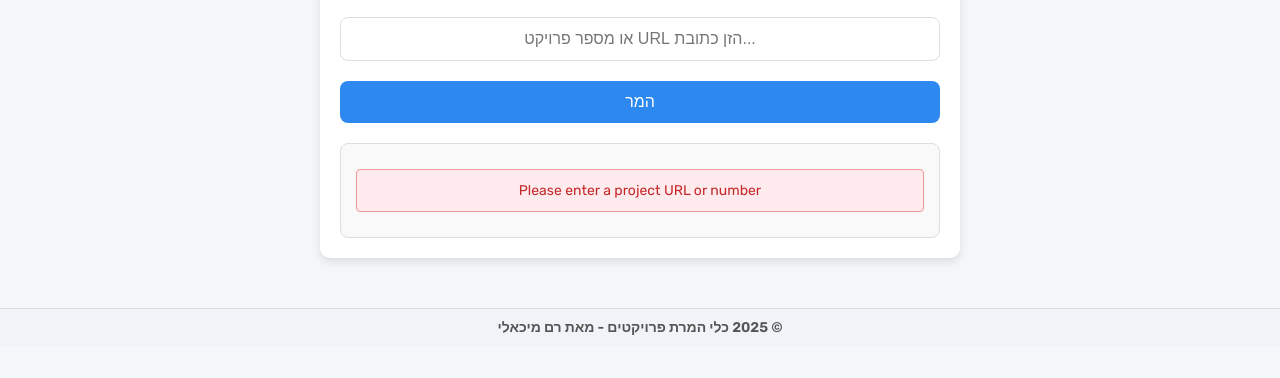
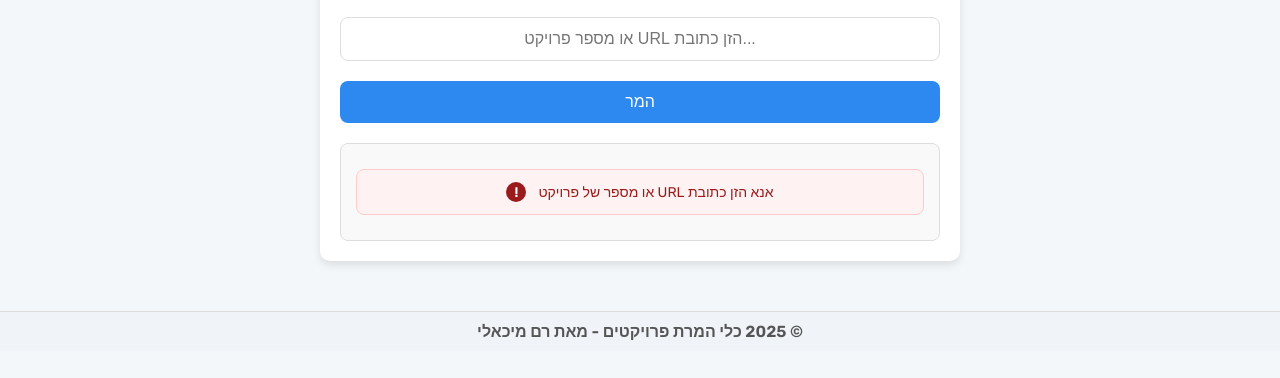
Before and after one commit to RamMichaeli17/Dira, a website with bundled scripts: page public/index.html in a window 1280 px wide. Both pictures are taken after a click on the button "המר". Shown: the part 154-532 px from the top of the page. Built offline with nearby package versions, Linux system fonts and the light colour scheme.

Commit message:
Added errors in hebew

```diff
--- a/public/script.js
+++ b/public/script.js
@@ -64,14 +64,12 @@ const startConversion = async () => {
 
   // Input validation
   if (!projectInput) {
-    uiUtils.showError("Please enter a project URL or number");
+    uiUtils.showError("projectRequired");
     return;
   }
 
   if (!validateInput(projectInput)) {
-    uiUtils.showError(
-      "Invalid input. Please enter a 3-5 digit number or a valid dira.moch.gov.il URL."
-    );
+    uiUtils.showError("invalidInput");
     return;
   }
 
@@ -106,11 +104,11 @@ const startConversion = async () => {
   } catch (error) {
     if (!abortController.signal.aborted) {
       console.log(error);
-      uiUtils.showError("An error occurred while processing your request");
+      uiUtils.showError("processingError");
     }
   } finally {
     if (abortController.signal.aborted) {
-      uiUtils.showError("Request canceled");
+      uiUtils.showError("requestCanceled");
     }
     uiUtils.hideLoading();
     buttonUtils.updateButtonStates(false);
--- a/public/style.css
+++ b/public/style.css
@@ -223,7 +223,7 @@ button:disabled {
 /* Footer */
 footer {
   margin-top: 20px;
-  font-size: 14px;
+  font-size: 16px;
   color: #555;
   text-align: center;
   background-color: #f0f4f8;
@@ -246,15 +246,78 @@ footer {
   animation: progress 30s linear infinite;
 }
 
+/* Error Message Styles */
+.error-container {
+  margin: 10px 0;
+  overflow: hidden;
+  transform-origin: top;
+  animation: slideDown 0.3s ease forwards;
+}
+
 .error-message {
-  background-color: #ffebee;
-  color: #c62828;
-  padding: 12px;
-  border-radius: 4px;
-  border: 1px solid #ef9a9a;
-  margin: 10px 0;
+  background-color: #fef2f2;
+  color: #991b1b;
+  border: 1px solid #fecaca;
+  border-radius: 8px;
+  padding: 12px 16px;
   font-size: 14px;
+  display: flex;
+  align-items: center;
+  justify-content: center;
+  gap: 12px;
   text-align: center;
+  position: relative;
+  overflow: hidden;
+}
+
+.error-message::before {
+  content: "!";
+  display: flex;
+  align-items: center;
+  justify-content: center;
+  background-color: #991b1b;
+  color: white;
+  width: 20px;
+  height: 20px;
+  border-radius: 50%;
+  font-size: 14px;
+  font-weight: bold;
+}
+
+.error-message.slide-out {
+  animation: slideUp 0.3s ease forwards;
+}
+
+/* Error animations */
+@keyframes slideDown {
+  from {
+    opacity: 0;
+    transform: translateY(-20px);
+    max-height: 0;
+  }
+  to {
+    opacity: 1;
+    transform: translateY(0);
+    max-height: 100px;
+  }
+}
+
+@keyframes slideUp {
+  from {
+    opacity: 1;
+    transform: translateY(0);
+    max-height: 100px;
+  }
+  to {
+    opacity: 0;
+    transform: translateY(-20px);
+    max-height: 0;
+  }
+}
+
+/* RTL Support for error messages */
+[dir="rtl"] .error-message {
+  flex-direction: row-reverse;
 }
 
 @keyframes cooldown {
--- a/public/utils.js
+++ b/public/utils.js
@@ -27,25 +27,69 @@ export const uiUtils = {
   },
 
   /**
-   * Show error message
-   * @param {string} message Error message to display
+   * Show error message with animation
+   * @param {string} messageKey Key for the error message in translations
    */
-  showError: (message) => {
+  showError: (messageKey) => {
     const outputDiv = document.getElementById("output");
-    outputDiv.innerHTML = `<div class="error-message">${message}</div>`;
+    const currentLang = languageUtils.getCurrentLanguage();
+
+    // Get translated error message
+    let errorMessage = messageKey;
+    if (translations[currentLang]?.errorMessages?.[messageKey]) {
+      errorMessage = translations[currentLang].errorMessages[messageKey];
+    }
+
+    // Remove any existing error first
+    const existingError = outputDiv.querySelector(".error-container");
+    if (existingError) {
+      existingError.querySelector(".error-message").classList.add("slide-out");
+      setTimeout(() => existingError.remove(), 300);
+    }
+
+    // Create new error message
+    const errorContainer = document.createElement("div");
+    errorContainer.className = "error-container";
+    errorContainer.innerHTML = `<div class="error-message">${errorMessage}</div>`;
+
+    outputDiv.innerHTML = "";
+    outputDiv.appendChild(errorContainer);
     outputDiv.style.display = "block";
-    // Hide other elements when showing error
+
+    // Hide other elements
     document.getElementById("mapPreview").style.display = "none";
     document.getElementById("googleMapPreview").style.display = "none";
     document.getElementById("queueStatus").style.display = "none";
+
+    // Auto-hide error after 5 seconds
+    setTimeout(() => {
+      const currentError = outputDiv.querySelector(".error-message");
+      if (currentError) {
+        currentError.classList.add("slide-out");
+        setTimeout(() => {
+          const container = outputDiv.querySelector(".error-container");
+          if (container) {
+            container.remove();
+          }
+        }, 300);
+      }
+    }, 5000);
   },
 
   /**
-   * Hide error message
+   * Hide error message with animation
    */
   hideError: () => {
     const outputDiv = document.getElementById("output");
-    outputDiv.innerHTML = "";
+    const errorContainer = outputDiv.querySelector(".error-container");
+
+    if (errorContainer) {
+      const errorMessage = errorContainer.querySelector(".error-message");
+      errorMessage.classList.add("slide-out");
+      setTimeout(() => {
+        errorContainer.remove();
+      }, 300);
+    }
   },
 
   /**
```
